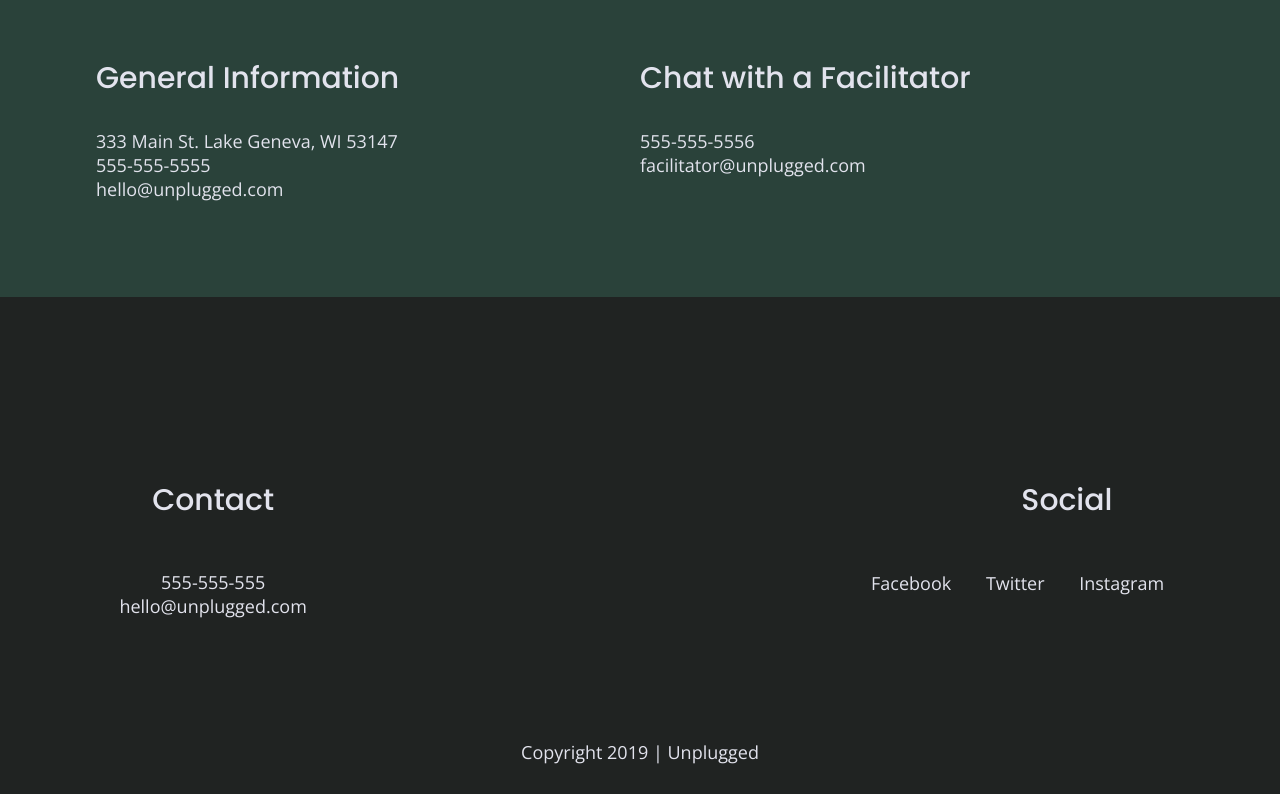
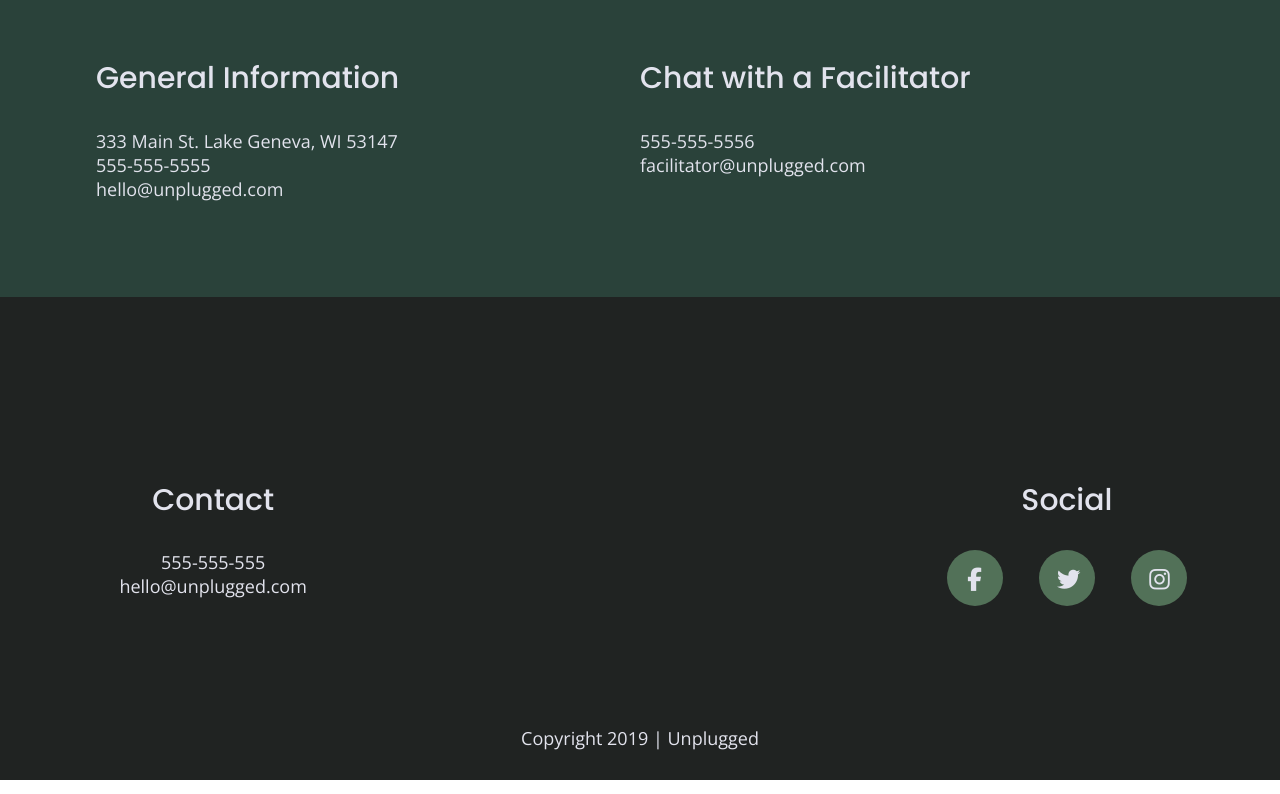
Before and after one commit to Chiara-V/unplugged-retreat-2020, a website: page html5-boilerplate_v8.0.0/about/index.html in a window 1280 px wide. Shown: the part 1120-1914 px from the top of the page. Drawn offline with nearby package versions, Linux system fonts and the light colour scheme.

Commit message:
Added responsive icons

```diff
--- a/html5-boilerplate_v8.0.0/about/index.html
+++ b/html5-boilerplate_v8.0.0/about/index.html
@@ -131,13 +131,20 @@
 
       <div class="social">
         <h3>Social</h3>
-        <a href="https://www.facebook.com/" target="_blank">Facebook</a>
-        <a href="https://twitter.com/?lang=it" target="_blank">Twitter</a>
-        <a href="https://www.instagram.com/" target="_blank">Instagram</a>
         <div class="social-icons">
-        </div>
-        <!--icons-->
-      </div>
+        <p class="icon">
+          <a href="https://www.facebook.com/" target="_blank"><i class="fab fa-facebook-f"></i></a>
+        </p>
+
+        <p class="icon">
+          <a href="https://twitter.com/?lang=it" target="_blank"><i class="fab fa-twitter"></i></a>
+        </p>
+
+        <p class="icon">
+          <a href="https://www.instagram.com/" target="_blank"><i class="fab fa-instagram"></i></a>
+        </p>
+      </div><!--social-icons ends-->
+    </div><!--social ends-->
     </div><!--ft ends-->
 
       <div class="copyright">
--- a/html5-boilerplate_v8.0.0/css/main.css
+++ b/html5-boilerplate_v8.0.0/css/main.css
@@ -345,7 +345,7 @@ main .content-wrapper {
 }
 
 .reviews p {
-  padding: 0 40px;
+  width: 85%
 }
 
 #reviews {
@@ -368,16 +368,21 @@ figure {
   text-align: center;
 }
 
-.footer-content h3 {
-  padding-bottom: 20px;
+.contact {
+  padding-bottom: 47px;
+  width: 100%;
 }
 
-.contact {
-  padding-bottom: 47px;
+.contact h3 {
+  width: 100%;
 }
 
 #number {
   margin: 0;
+}
+
+#ft {
+  width: 85%;
 }
 
 .social {
@@ -386,17 +391,28 @@ figure {
   align-items: center;
   flex-flow: row wrap;
   padding-bottom: 52px;
-}
-
-.social h3 {
-  padding-bottom: 21px;
+  width: 100%;
 }
 
 .social-icons {
   display: flex;
   justify-content: space-around;
   align-items: center;
-  width: 15%;
+  width: 80%;
+}
+
+.icon {
+  margin: 0;
+}
+
+.icon i {
+  background: #527158;
+  border-radius: 50%;
+  font-size: 1em;
+  margin: 0;
+  padding: 14px;
+  height: 16px;
+  width: 16px;
 }
 
 .copyright {
@@ -419,12 +435,13 @@ figure {
   padding: 50px 0;
 }
 
-.mission p {
-  padding-bottom: 0;
-  width: 80%;
+.mission-content {
+  width: 85%;
 }
 
-article .mission-content {
+.mission-content p {
+  padding-bottom: 0;
+  width: 100%;
 }
 
 /**location**/
@@ -458,8 +475,12 @@ article .mission-content {
   width: 100%;
 }
 
+#cnt {
+  width: 85%;
+}
+
 .contact-info, .chat {
-  width: 85%;
+  width: 100%;
 }
 
 /*---------------FAQ PAGE---------------*/
@@ -487,7 +508,7 @@ article .mission-content {
 }
 
 .faq p {
-  width: 100%;
+  width: 85%;
 }
 
 .faq h2, faq p {
@@ -719,16 +740,11 @@ input[type=button] {
     justify-content: space-around;
     align-items: center;
     flex-flow: row wrap;
-    flex-basis: 320px;
   }
 
   .features-items {
     align-self: flex-start;
-    width: 50%;
-  }
-
-  icon {
-    padding: 48px 0 30px;
+    width: 40%;
   }
 
 /**reviews**/
@@ -788,6 +804,17 @@ input[type=button] {
   .contact, .social {
     align-self: flex-start;
     padding: 100px 0 102px;
+    width: 50%;
+  }
+
+  .icon i {
+    font-size: 1.2em;
+    padding: 16px;
+    height: 18px;
+    width: 18px;
+  }
+
+  .social-icons {
     width: 50%;
   }
 
@@ -971,6 +998,17 @@ input[type=button] {
   justify-content: space-between;
 }
 
+.icon i {
+  font-size: 1.3em;
+  padding: 18px;
+  height: 20px;
+  width: 20px;
+}
+
+.social-icons {
+  width: 65%;
+}
+
   .contact, .social {
     padding: 102px 0;
     width: 33.3%;
```
Also changed, not shown: html5-boilerplate_v8.0.0/faq/index.html (+13 -6 lines), html5-boilerplate_v8.0.0/index.html (+13 -6 lines), html5-boilerplate_v8.0.0/img/unpluggedlogo.jpg (deleted).
